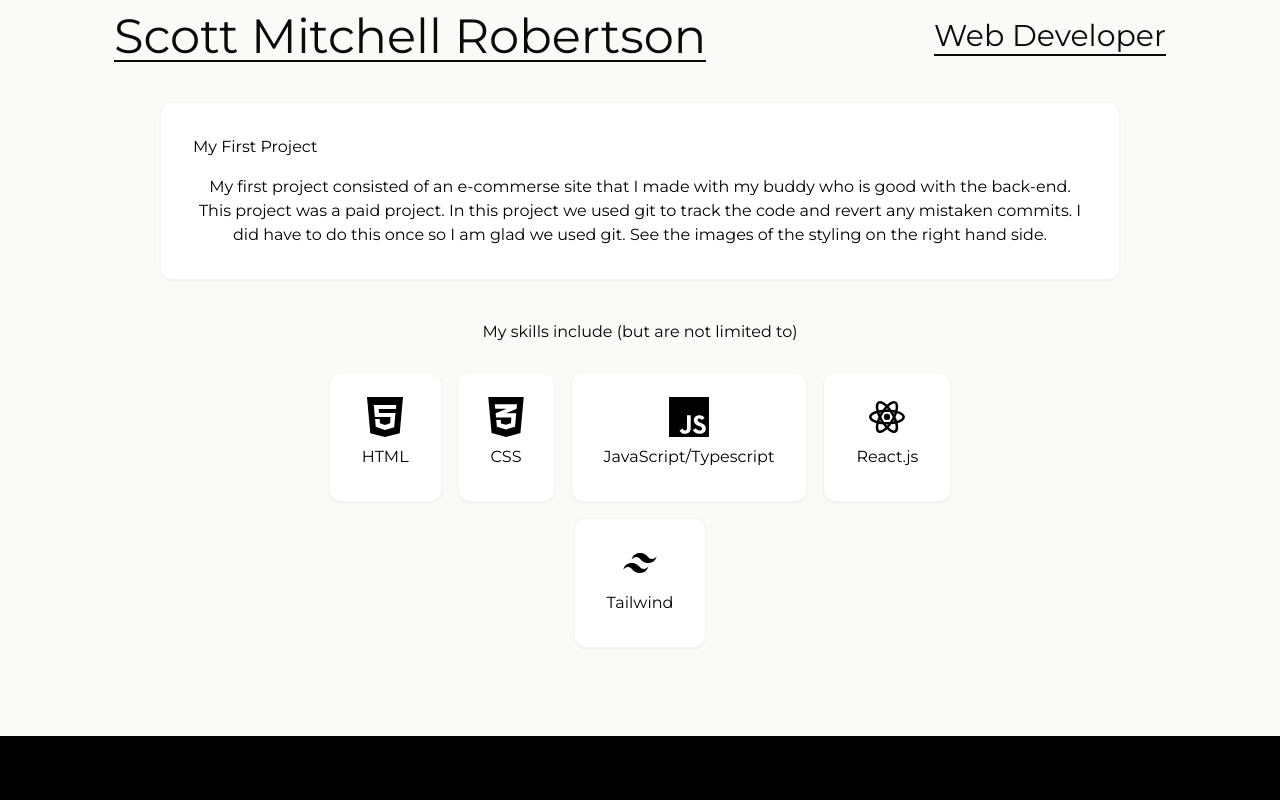
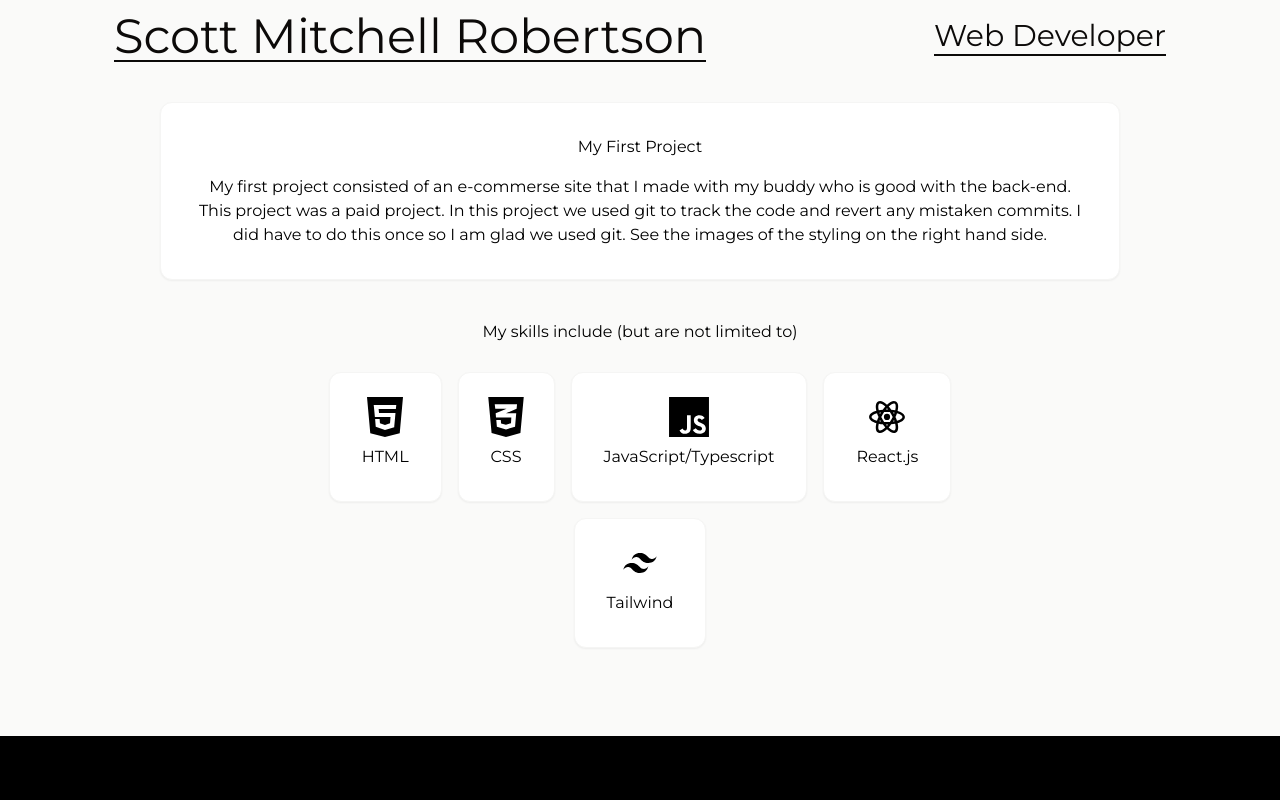
Before and after one commit to Robertvson/Robertvson.github.io, a Next.js app: page / in a window 1280 px wide. Shown: the top 800 px of the page. Built offline with nearby package versions, Linux system fonts and the light colour scheme.

Commit message:
Update table.tsx

```diff
--- a/src/app/components/table.tsx
+++ b/src/app/components/table.tsx
@@ -14,7 +14,7 @@ export default function Table() {
                     key={index}
                     className="flex flex-wrap bg-white p-6 rounded-xl shadow-sm border border-stone-100 hover:shadow-md transition-shadow"
                 >
-                    <h1 className='text-black p-2 text-center'>{item.header}</h1>
+                    <h1 className='mx-auto text-black p-2 text-center'>{item.header}</h1>
                     <p className="text-black p-2 text-center">{item.para}</p>
                 </motion.div>
             ))}
```
